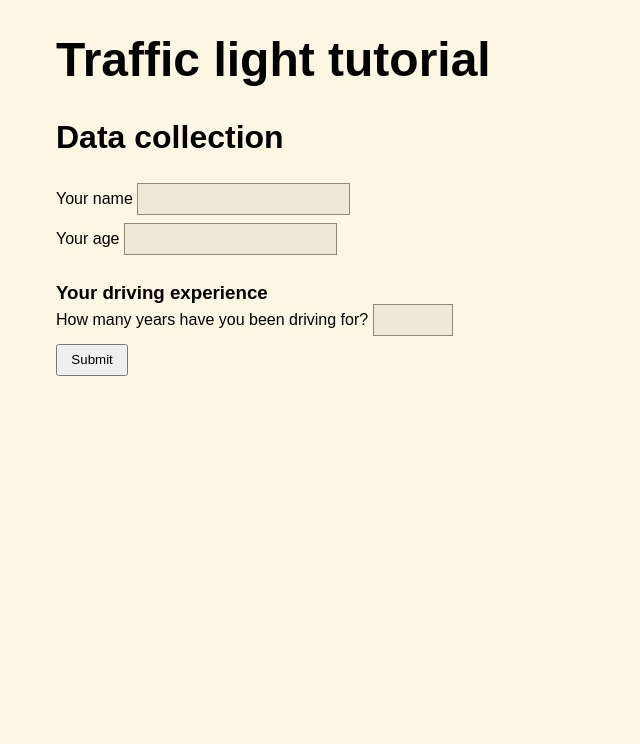
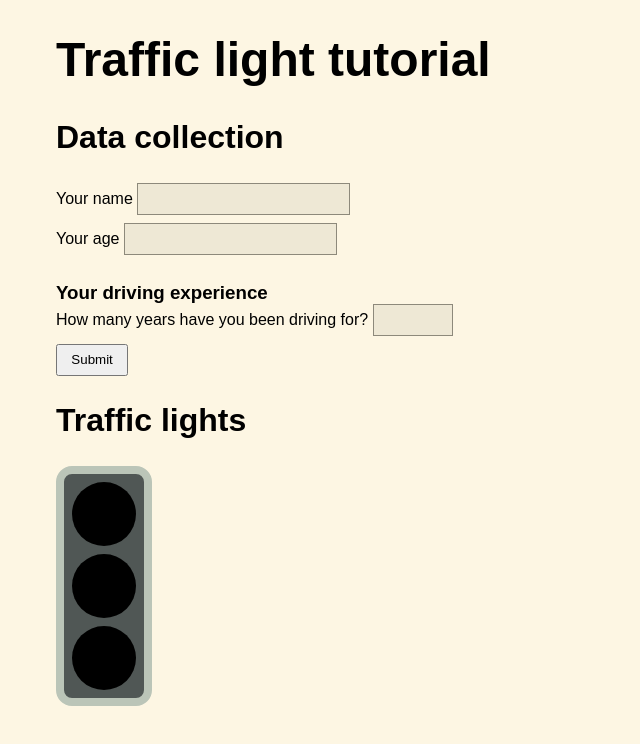
Before and after one commit to RandomSearch18/traffic-light-tutorial, a website built with Vite: page index.html in a window 1280 px wide. Shown: the whole page, without its empty margins (0-640 px from the left). Built offline with nearby package versions, Linux system fonts and the light colour scheme.

Commit message:
Add a CSS traffic light

```diff
--- a/index.html
+++ b/index.html
@@ -37,6 +37,14 @@
         </div>
         <div class="form-actions"><button type="submit">Submit</button></div>
       </form>
+      <h2>Traffic lights</h2>
+      <div class="traffic-light-graphic">
+        <div class="traffic-light-body">
+          <div class="traffic-light-light traffic-light-red"></div>
+          <div class="traffic-light-light traffic-light-amber"></div>
+          <div class="traffic-light-light traffic-light-green"></div>
+        </div>
+      </div>
     </main>
     <script type="module" src="/src/main.mts"></script>
   </body>
--- a/src/style.css
+++ b/src/style.css
@@ -12,6 +12,9 @@ body {
   font-family: sans-serif;
   -webkit-font-smoothing: antialiased;
   -moz-osx-font-smoothing: grayscale;
+
+  /* Allow overscroll */
+  margin-bottom: 10em;
 }
 
 @media (prefers-color-scheme: light) {
@@ -71,3 +74,37 @@ form h3 {
   margin: 0;
   margin-top: 1em;
 }
+
+.traffic-light-graphic .traffic-light-body {
+  /* --scale: 4; */
+  /* width: calc(25em / var(--scale)); */
+  /* height: calc(59em / var(--scale)); */
+  width: min-content;
+  border-radius: 1em;
+  background-color: #505755;
+  padding: 0.5em;
+  border: 0.5em solid #bbc5b8;
+  display: flex;
+  flex-direction: column;
+  gap: 0.5em
+}
+
+.traffic-light-graphic .traffic-light-light {
+  --traffic-light-diameter: 4em;
+  width: var(--traffic-light-diameter);
+  height: var(--traffic-light-diameter);
+  border-radius: 50%;
+  background-color: black;
+}
+
+.traffic-light-graphic .traffic-light-red[data-active] {
+  background-color: red;
+}
+
+.traffic-light-graphic .traffic-light-amber[data-active] {
+  background-color: #e7b416;
+}
+
+.traffic-light-graphic .traffic-light-green[data-active] {
+  background-color: green;
+}
```
